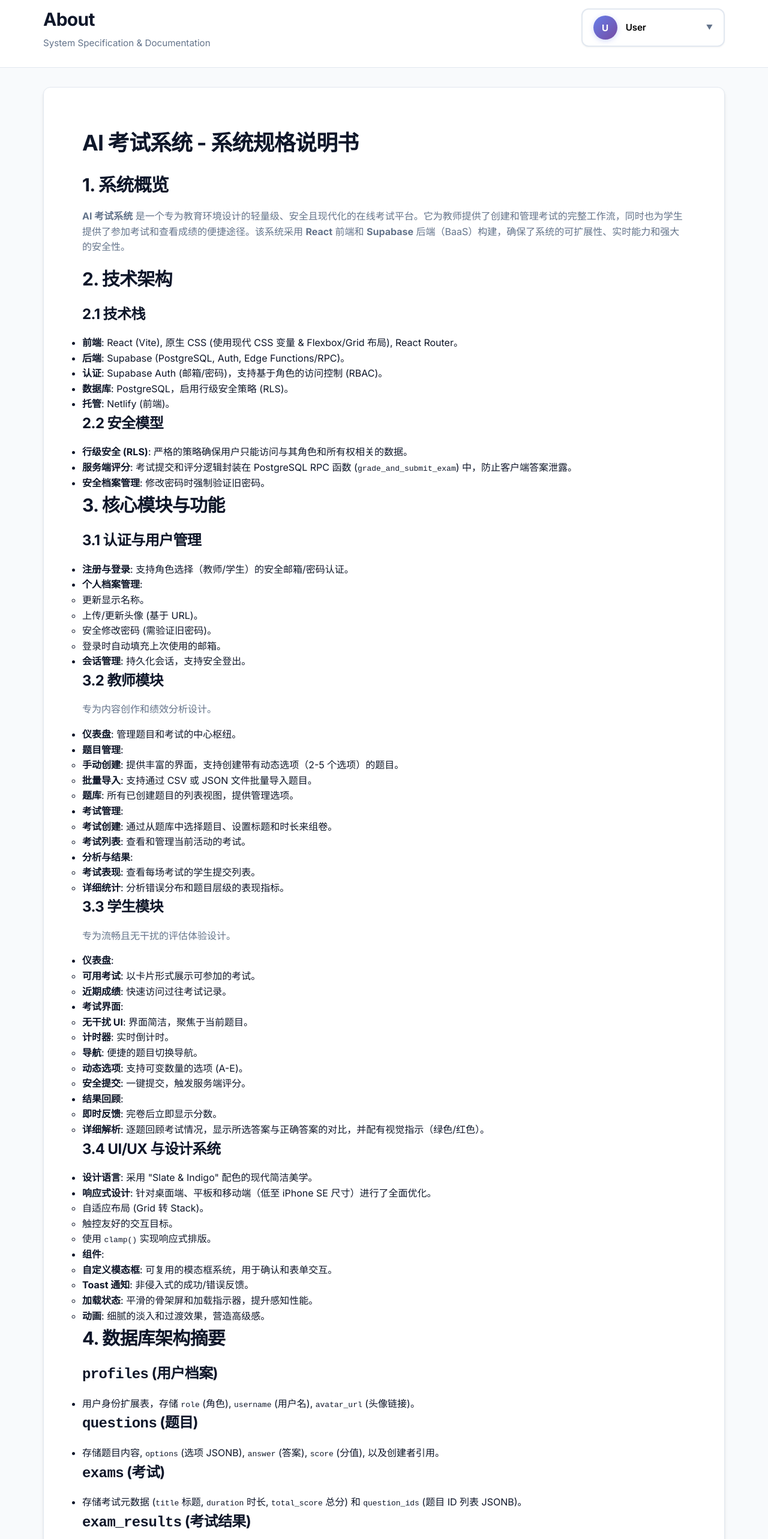
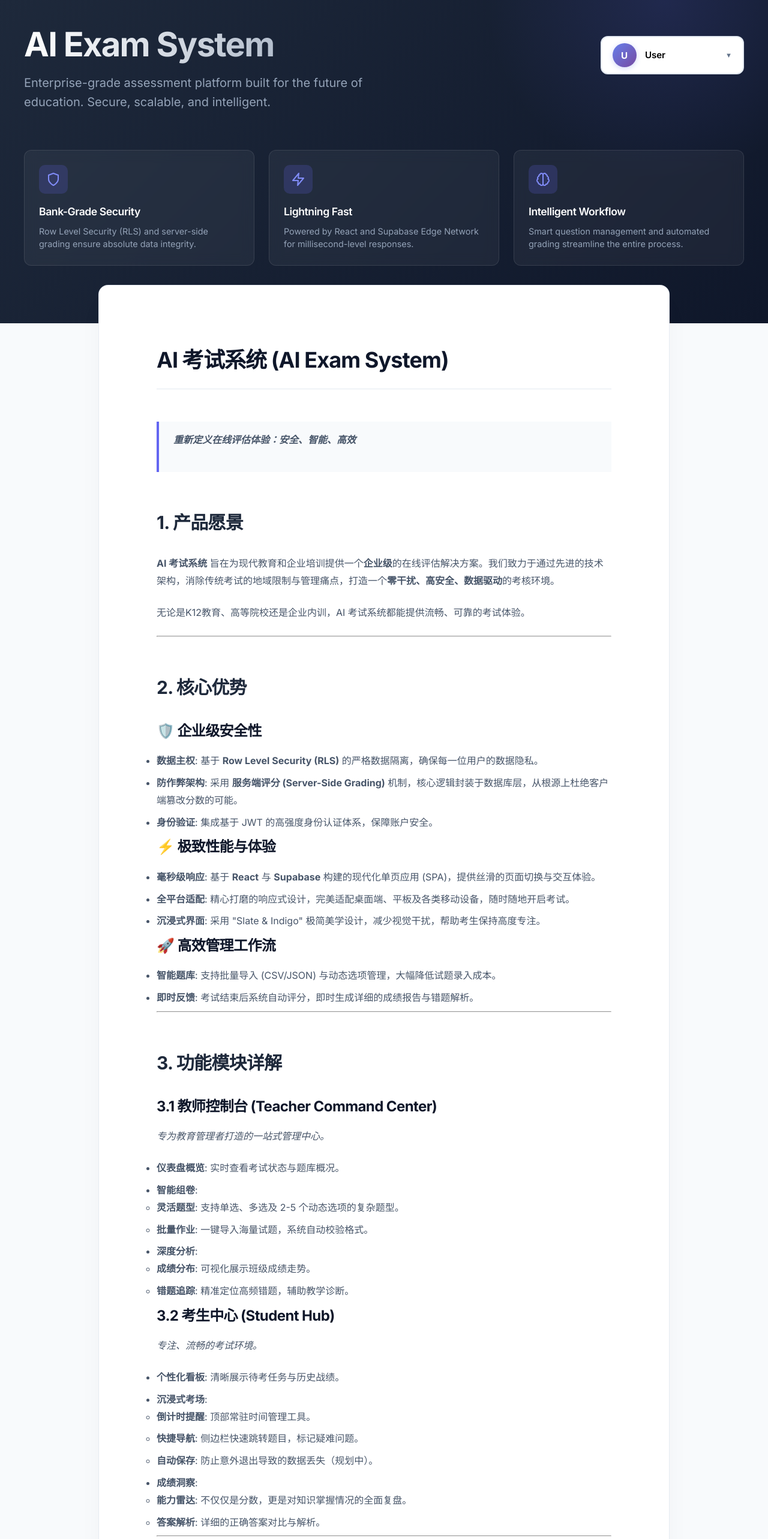
Before and after one commit to liujunandzhou/ai-exam, a React (Vite) app in the folder frontend/: page /about in a window 1280 px wide. Shown: the part 20-2586 px from the top of the page at 60% size. Built offline with nearby package versions, Linux system fonts and the light colour scheme.

Commit message:
feat: Enhance About page with premium UI and professional spec content

```diff
--- a/frontend/public/spec.md
+++ b/frontend/public/spec.md
@@ -1,90 +1,81 @@
-# AI 考试系统 - 系统规格说明书
+# AI 考试系统 (AI Exam System)
+> **重新定义在线评估体验：安全、智能、高效**
 
-## 1. 系统概览
-**AI 考试系统** 是一个专为教育环境设计的轻量级、安全且现代化的在线考试平台。它为教师提供了创建和管理考试的完整工作流，同时也为学生提供了参加考试和查看成绩的便捷途径。该系统采用 **React** 前端和 **Supabase** 后端（BaaS）构建，确保了系统的可扩展性、实时能力和强大的安全性。
+## 1. 产品愿景
+**AI 考试系统** 旨在为现代教育和企业培训提供一个**企业级**的在线评估解决方案。我们致力于通过先进的技术架构，消除传统考试的地域限制与管理痛点，打造一个**零干扰、高安全、数据驱动**的考核环境。
 
-## 2. 技术架构
+无论是K12教育、高等院校还是企业内训，AI 考试系统都能提供流畅、可靠的考试体验。
 
-### 2.1 技术栈
-- **前端**: React (Vite), 原生 CSS (使用现代 CSS 变量 & Flexbox/Grid 布局), React Router。
-- **后端**: Supabase (PostgreSQL, Auth, Edge Functions/RPC)。
-- **认证**: Supabase Auth (邮箱/密码)，支持基于角色的访问控制 (RBAC)。
-- **数据库**: PostgreSQL，启用行级安全策略 (RLS)。
-- **托管**: Netlify (前端)。
+---
 
-### 2.2 安全模型
-- **行级安全 (RLS)**: 严格的策略确保用户只能访问与其角色和所有权相关的数据。
-- **服务端评分**: 考试提交和评分逻辑封装在 PostgreSQL RPC 函数 (`grade_and_submit_exam`) 中，防止客户端答案泄露。
-- **安全档案管理**: 修改密码时强制验证旧密码。
+## 2. 核心优势
 
-## 3. 核心模块与功能
+### 🛡️ 企业级安全性
+- **数据主权**: 基于 **Row Level Security (RLS)** 的严格数据隔离，确保每一位用户的数据隐私。
+- **防作弊架构**: 采用 **服务端评分 (Server-Side Grading)** 机制，核心逻辑封装于数据库层，从根源上杜绝客户端篡改分数的可能。
+- **身份验证**: 集成基于 JWT 的高强度身份认证体系，保障账户安全。
 
-### 3.1 认证与用户管理
-- **注册与登录**: 支持角色选择（教师/学生）的安全邮箱/密码认证。
-- **个人档案管理**:
-    - 更新显示名称。
-    - 上传/更新头像 (基于 URL)。
-    - 安全修改密码 (需验证旧密码)。
-    - 登录时自动填充上次使用的邮箱。
-- **会话管理**: 持久化会话，支持安全登出。
+### ⚡ 极致性能与体验
+- **毫秒级响应**: 基于 **React** 与 **Supabase** 构建的现代化单页应用 (SPA)，提供丝滑的页面切换与交互体验。
+- **全平台适配**: 精心打磨的响应式设计，完美适配桌面端、平板及各类移动设备，随时随地开启考试。
+- **沉浸式界面**: 采用 "Slate & Indigo" 极简美学设计，减少视觉干扰，帮助考生保持高度专注。
 
-### 3.2 教师模块
-专为内容创作和绩效分析设计。
-- **仪表盘**: 管理题目和考试的中心枢纽。
-- **题目管理**:
-    - **手动创建**: 提供丰富的界面，支持创建带有动态选项（2-5 个选项）的题目。
-    - **批量导入**: 支持通过 CSV 或 JSON 文件批量导入题目。
-    - **题库**: 所有已创建题目的列表视图，提供管理选项。
-- **考试管理**:
-    - **考试创建**: 通过从题库中选择题目、设置标题和时长来组卷。
-    - **考试列表**: 查看和管理当前活动的考试。
-- **分析与结果**:
-    - **考试表现**: 查看每场考试的学生提交列表。
-    - **详细统计**: 分析错误分布和题目层级的表现指标。
+### 🚀 高效管理工作流
+- **智能题库**: 支持批量导入 (CSV/JSON) 与动态选项管理，大幅降低试题录入成本。
+- **即时反馈**: 考试结束后系统自动评分，即时生成详细的成绩报告与错题解析。
 
-### 3.3 学生模块
-专为流畅且无干扰的评估体验设计。
-- **仪表盘**:
-    - **可用考试**: 以卡片形式展示可参加的考试。
-    - **近期成绩**: 快速访问过往考试记录。
-- **考试界面**:
-    - **无干扰 UI**: 界面简洁，聚焦于当前题目。
-    - **计时器**: 实时倒计时。
-    - **导航**: 便捷的题目切换导航。
-    - **动态选项**: 支持可变数量的选项 (A-E)。
-    - **安全提交**: 一键提交，触发服务端评分。
-- **结果回顾**:
-    - **即时反馈**: 完卷后立即显示分数。
-    - **详细解析**: 逐题回顾考试情况，显示所选答案与正确答案的对比，并配有视觉指示（绿色/红色）。
+---
 
-### 3.4 UI/UX 与设计系统
-- **设计语言**: 采用 "Slate & Indigo" 配色的现代简洁美学。
-- **响应式设计**: 针对桌面端、平板和移动端（低至 iPhone SE 尺寸）进行了全面优化。
-    - 自适应布局 (Grid 转 Stack)。
-    - 触控友好的交互目标。
-    - 使用 `clamp()` 实现响应式排版。
-- **组件**:
-    - **自定义模态框**: 可复用的模态框系统，用于确认和表单交互。
-    - **Toast 通知**: 非侵入式的成功/错误反馈。
-    - **加载状态**: 平滑的骨架屏和加载指示器，提升感知性能。
-    - **动画**: 细腻的淡入和过渡效果，营造高级感。
+## 3. 功能模块详解
 
-## 4. 数据库架构摘要
+### 3.1 教师控制台 (Teacher Command Center)
+*专为教育管理者打造的一站式管理中心。*
 
-### `profiles` (用户档案)
-- 用户身份扩展表，存储 `role` (角色), `username` (用户名), `avatar_url` (头像链接)。
+- **仪表盘概览**: 实时查看考试状态与题库概况。
+- **智能组卷**:
+    - **灵活题型**: 支持单选、多选及 2-5 个动态选项的复杂题型。
+    - **批量作业**: 一键导入海量试题，系统自动校验格式。
+- **深度分析**:
+    - **成绩分布**: 可视化展示班级成绩走势。
+    - **错题追踪**: 精准定位高频错题，辅助教学诊断。
 
-### `questions` (题目)
-- 存储题目内容, `options` (选项 JSONB), `answer` (答案), `score` (分值), 以及创建者引用。
+### 3.2 考生中心 (Student Hub)
+*专注、流畅的考试环境。*
 
-### `exams` (考试)
-- 存储考试元数据 (`title` 标题, `duration` 时长, `total_score` 总分) 和 `question_ids` (题目 ID 列表 JSONB)。
+- **个性化看板**: 清晰展示待考任务与历史战绩。
+- **沉浸式考场**:
+    - **倒计时提醒**: 顶部常驻时间管理工具。
+    - **快捷导航**: 侧边栏快速跳转题目，标记疑难问题。
+    - **自动保存**: 防止意外退出导致的数据丢失（规划中）。
+- **成绩洞察**:
+    - **能力雷达**: 不仅仅是分数，更是对知识掌握情况的全面复盘。
+    - **答案解析**: 详细的正确答案对比与解析。
 
-### `exam_results` (考试结果)
-- 存储学生提交记录，包括 `score` (分数), `answers` (答案 JSONB 映射), 和提交时间戳。
+---
 
-## 5. 未来规划 (潜在)
-- **富文本/图片支持**: 允许在题目和选项中插入图片。
-- **定时可用性**: 设置考试在特定时间段开启/关闭。
-- **导出结果**: 将学生成绩导出为 CSV/Excel。
-- **实时监考**: 基础的专注度追踪或切屏检测。
+## 4. 技术架构规格
+
+本系统采用业界领先的 **Serverless** 架构，确保高可用性与低维护成本。
+
+| 层级 | 技术选型 | 核心价值 |
+| :--- | :--- | :--- |
+| **前端** | React 18, Vite | 极致的加载速度与组件化开发体验 |
+| **样式** | Modern CSS3, CSS Variables | 高度可定制的主题系统与流畅动画 |
+| **后端** | Supabase (BaaS) | 集数据库、认证、API 于一体的强大后端服务 |
+| **数据库** | PostgreSQL 15+ | 关系型数据库的黄金标准，支持复杂查询与 JSONB |
+| **安全** | RLS Policies, RPC Functions | 银行级的数据访问控制 |
+
+---
+
+## 5. 未来路线图 (Roadmap)
+
+我们持续迭代，探索教育科技的边界。
+
+- [ ] **AI 智能出题**: 基于 LLM 自动根据知识点生成试题。
+- [ ] **多媒体支持**: 支持音频、视频及富文本题干，适应语言类考试。
+- [ ] **实时监考系统**: 集成摄像头与屏幕监控，进一步保障考试公平。
+- [ ] **学习路径推荐**: 基于考试结果，智能推荐个性化学习资源。
+
+---
+
+> *Built with ❤️ by Antigravity Team*
--- a/frontend/src/pages/About.jsx
+++ b/frontend/src/pages/About.jsx
@@ -8,84 +8,198 @@ export default function About() {
     const [error, setError] = useState(null);
 
     useEffect(() => {
-        console.log('Fetching spec.md...');
         fetch('/spec.md')
             .then(response => {
-                console.log('Response status:', response.status);
-                if (!response.ok) {
-                    throw new Error(`Failed to load document: ${response.status} ${response.statusText}`);
-                }
+                if (!response.ok) throw new Error('Failed to load document');
                 return response.text();
             })
             .then(text => {
-                console.log('Content loaded, length:', text.length);
-                if (text.trim().startsWith('<!DOCTYPE html>')) {
-                    throw new Error('Received HTML instead of Markdown. File might be missing or path is wrong.');
-                }
                 setContent(text);
                 setLoading(false);
             })
             .catch(err => {
-                console.error('Error loading spec.md:', err);
                 setError(err.message);
                 setLoading(false);
             });
     }, []);
 
     return (
-        <div style={{ minHeight: '100vh', background: 'var(--background)' }}>
-            {/* Page Header */}
-            <div className="page-header">
+        <div style={{ minHeight: '100vh', background: '#f8fafc', fontFamily: "'Inter', sans-serif" }}>
+            {/* Hero Section */}
+            <div style={{
+                background: 'linear-gradient(135deg, #1e293b 0%, #0f172a 100%)',
+                color: 'white',
+                padding: '4rem 2rem 6rem',
+                position: 'relative',
+                overflow: 'hidden'
+            }}>
+                {/* Abstract Background Shapes */}
                 <div style={{
-                    maxWidth: '1200px',
-                    width: '100%',
-                    margin: '0 auto',
-                    display: 'flex',
-                    justifyContent: 'space-between',
-                    alignItems: 'center',
-                    padding: '0 2rem',
-                    flexWrap: 'wrap',
-                    gap: '1rem'
-                }}>
-                    <div style={{ flex: '1', minWidth: '200px' }}>
-                        <h1 style={{ marginBottom: '0.25rem', fontSize: 'clamp(1.5rem, 4vw, 1.875rem)', fontWeight: '700', letterSpacing: '-0.025em' }}>About</h1>
-                        <p style={{ margin: 0, color: 'var(--text-muted)', fontSize: 'clamp(0.875rem, 2.5vw, 0.95rem)' }}>
-                            System Specification & Documentation
-                        </p>
+                    position: 'absolute',
+                    top: '-50%',
+                    right: '-10%',
+                    width: '600px',
+                    height: '600px',
+                    background: 'radial-gradient(circle, rgba(99,102,241,0.15) 0%, rgba(0,0,0,0) 70%)',
+                    borderRadius: '50%',
+                    pointerEvents: 'none'
+                }} />
+
+                <div style={{ maxWidth: '1200px', margin: '0 auto', position: 'relative', zIndex: 1 }}>
+                    <div style={{ display: 'flex', justifyContent: 'space-between', alignItems: 'flex-start', marginBottom: '3rem' }}>
+                        <div>
+                            <h1 style={{
+                                fontSize: 'clamp(2.5rem, 5vw, 3.5rem)',
+                                fontWeight: '800',
+                                letterSpacing: '-0.03em',
+                                lineHeight: '1.1',
+                                marginBottom: '1rem',
+                                background: 'linear-gradient(to right, #fff, #94a3b8)',
+                                WebkitBackgroundClip: 'text',
+                                WebkitTextFillColor: 'transparent'
+                            }}>
+                                AI Exam System
+                            </h1>
+                            <p style={{
+                                fontSize: '1.25rem',
+                                color: '#94a3b8',
+                                maxWidth: '600px',
+                                lineHeight: '1.6'
+                            }}>
+                                Enterprise-grade assessment platform built for the future of education. Secure, scalable, and intelligent.
+                            </p>
+                        </div>
+                        <div style={{ marginTop: '1rem' }}>
+                            <ProfileMenu />
+                        </div>
                     </div>
-                    <ProfileMenu />
+
+                    {/* Feature Grid */}
+                    <div style={{
+                        display: 'grid',
+                        gridTemplateColumns: 'repeat(auto-fit, minmax(300px, 1fr))',
+                        gap: '1.5rem',
+                        marginTop: '2rem'
+                    }}>
+                        <FeatureCard
+                            icon={<ShieldIcon />}
+                            title="Bank-Grade Security"
+                            desc="Row Level Security (RLS) and server-side grading ensure absolute data integrity."
+                        />
+                        <FeatureCard
+                            icon={<ZapIcon />}
+                            title="Lightning Fast"
+                            desc="Powered by React and Supabase Edge Network for millisecond-level responses."
+                        />
+                        <FeatureCard
+                            icon={<BrainIcon />}
+                            title="Intelligent Workflow"
+                            desc="Smart question management and automated grading streamline the entire process."
+                        />
+                    </div>
                 </div>
             </div>
 
-            <div className="container" style={{ paddingBottom: '4rem' }}>
-                <div className="card" style={{ overflow: 'hidden', minHeight: '200px' }}>
-                    <div className="markdown-body" style={{ padding: '2rem' }}>
+            {/* Content Section */}
+            <div className="container" style={{
+                maxWidth: '1000px',
+                margin: '-4rem auto 4rem',
+                padding: '0 1.5rem',
+                position: 'relative',
+                zIndex: 10
+            }}>
+                <div className="card" style={{
+                    background: 'white',
+                    borderRadius: '16px',
+                    boxShadow: '0 25px 50px -12px rgba(0, 0, 0, 0.05)',
+                    overflow: 'hidden',
+                    border: '1px solid rgba(226, 232, 240, 0.8)'
+                }}>
+                    <div className="markdown-body" style={{ padding: '4rem' }}>
                         {loading && (
-                            <div style={{ textAlign: 'center', padding: '2rem', color: 'var(--text-muted)' }}>
-                                Loading documentation...
+                            <div style={{ textAlign: 'center', padding: '4rem', color: '#64748b' }}>
+                                <div className="spinner" style={{ marginBottom: '1rem' }}></div>
+                                Loading system specifications...
                             </div>
                         )}
 
                         {error && (
-                            <div style={{
-                                padding: '1rem',
-                                background: '#fee2e2',
-                                border: '1px solid #ef4444',
-                                borderRadius: '8px',
-                                color: '#b91c1c'
-                            }}>
-                                <h3>Error Loading Document</h3>
-                                <p>{error}</p>
-                                <p>Please check if <code>spec.md</code> exists in the public folder.</p>
+                            <div style={{ padding: '2rem', background: '#fee2e2', color: '#991b1b', borderRadius: '8px' }}>
+                                <strong>Error:</strong> {error}
                             </div>
                         )}
 
                         {!loading && !error && (
-                            <Markdown>{content}</Markdown>
+                            <Markdown components={{
+                                h1: ({ node, ...props }) => <h1 style={{ borderBottom: '1px solid #e2e8f0', paddingBottom: '0.5em', marginBottom: '1.5em', marginTop: '0' }} {...props} />,
+                                h2: ({ node, ...props }) => <h2 style={{ color: '#1e293b', marginTop: '2em', marginBottom: '1em' }} {...props} />,
+                                p: ({ node, ...props }) => <p style={{ lineHeight: '1.8', color: '#475569', marginBottom: '1.5em' }} {...props} />,
+                                li: ({ node, ...props }) => <li style={{ lineHeight: '1.8', color: '#475569', marginBottom: '0.5em' }} {...props} />,
+                                table: ({ node, ...props }) => <div style={{ overflowX: 'auto', marginBottom: '2rem' }}><table style={{ width: '100%', borderCollapse: 'collapse', fontSize: '0.95rem' }} {...props} /></div>,
+                                th: ({ node, ...props }) => <th style={{ background: '#f8fafc', padding: '1rem', borderBottom: '2px solid #e2e8f0', textAlign: 'left', color: '#334155' }} {...props} />,
+                                td: ({ node, ...props }) => <td style={{ padding: '1rem', borderBottom: '1px solid #e2e8f0', color: '#475569' }} {...props} />,
+                                blockquote: ({ node, ...props }) => <blockquote style={{ borderLeft: '4px solid #6366f1', background: '#f8fafc', margin: '1.5em 0', padding: '1em 1.5em', color: '#475569', fontStyle: 'italic' }} {...props} />,
+                            }}>
+                                {content}
+                            </Markdown>
                         )}
                     </div>
+                </div>
+
+                <div style={{ textAlign: 'center', marginTop: '3rem', color: '#94a3b8', fontSize: '0.875rem' }}>
+                    &copy; {new Date().getFullYear()} AI Exam System. All rights reserved.
                 </div>
             </div>
         </div>
     );
 }
+
+function FeatureCard({ icon, title, desc }) {
+    return (
+        <div style={{
+            background: 'rgba(255, 255, 255, 0.05)',
+            backdropFilter: 'blur(10px)',
+            border: '1px solid rgba(255, 255, 255, 0.1)',
+            padding: '1.5rem',
+            borderRadius: '12px',
+            transition: 'transform 0.2s ease',
+            cursor: 'default'
+        }}>
+            <div style={{
+                width: '48px',
+                height: '48px',
+                background: 'rgba(99, 102, 241, 0.2)',
+                borderRadius: '10px',
+                display: 'flex',
+                alignItems: 'center',
+                justifyContent: 'center',
+                marginBottom: '1rem',
+                color: '#818cf8'
+            }}>
+                {icon}
+            </div>
+            <h3 style={{ color: 'white', fontSize: '1.1rem', marginBottom: '0.5rem', fontWeight: '600' }}>{title}</h3>
+            <p style={{ color: '#94a3b8', fontSize: '0.9rem', lineHeight: '1.5', margin: 0 }}>{desc}</p>
+        </div>
+    );
+}
+
+// Simple SVG Icons
+const ShieldIcon = () => (
+    <svg width="24" height="24" viewBox="0 0 24 24" fill="none" stroke="currentColor" strokeWidth="2" strokeLinecap="round" strokeLinejoin="round">
+        <path d="M12 22s8-4 8-10V5l-8-3-8 3v7c0 6 8 10 8 10z"></path>
+    </svg>
+);
+
+const ZapIcon = () => (
+    <svg width="24" height="24" viewBox="0 0 24 24" fill="none" stroke="currentColor" strokeWidth="2" strokeLinecap="round" strokeLinejoin="round">
+        <polygon points="13 2 3 14 12 14 11 22 21 10 12 10 13 2"></polygon>
+    </svg>
+);
+
+const BrainIcon = () => (
+    <svg width="24" height="24" viewBox="0 0 24 24" fill="none" stroke="currentColor" strokeWidth="2" strokeLinecap="round" strokeLinejoin="round">
+        <path d="M9.5 2A2.5 2.5 0 0 1 12 4.5v15a2.5 2.5 0 0 1-4.96.44 2.5 2.5 0 0 1-2.96-3.08 3 3 0 0 1-.34-5.58 2.5 2.5 0 0 1 1.32-4.24 2.5 2.5 0 0 1 1.98-3A2.5 2.5 0 0 1 9.5 2Z"></path>
+        <path d="M14.5 2A2.5 2.5 0 0 0 12 4.5v15a2.5 2.5 0 0 0 4.96.44 2.5 2.5 0 0 0 2.96-3.08 3 3 0 0 0 .34-5.58 2.5 2.5 0 0 0-1.32-4.24 2.5 2.5 0 0 0-1.98-3A2.5 2.5 0 0 0 14.5 2Z"></path>
+    </svg>
+);
```
